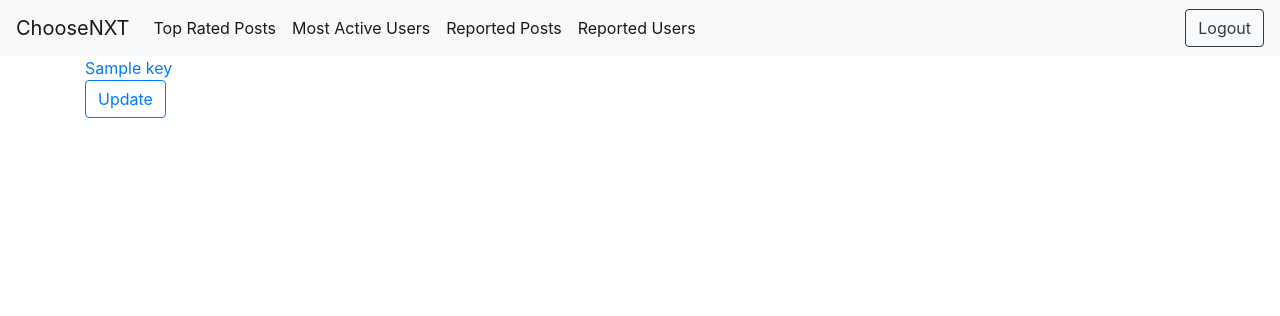
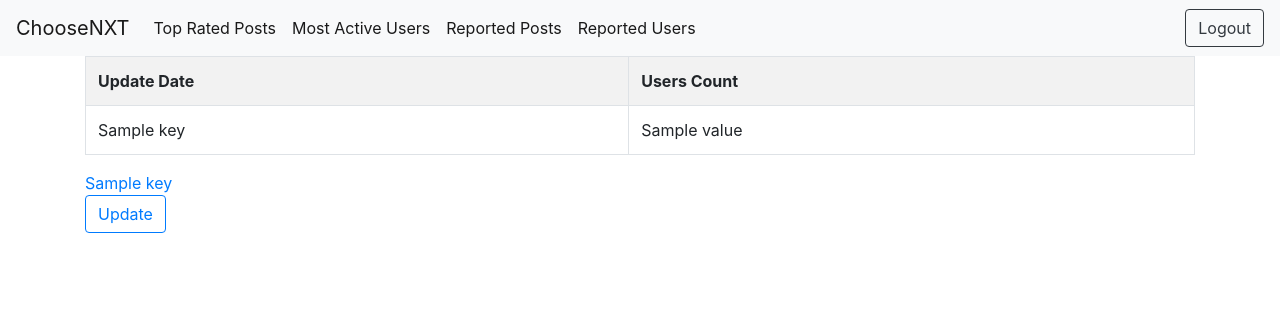
Before and after one commit to FashioNXT/woolala-analytics-app, a Flask app: template frontend/templates/admin_app/admin_page.html in a window 1280 px wide. Shown: the top 316 px of the page. Run offline with Flask 2, Linux system fonts and the light colour scheme; the template is opened without the code that fills it: most values are stand-ins (such as "Sample title", 1, 10 or a date in 2020); parts of the project's set-up code (start-up, migrations or seed data) failed here and were passed over; some libraries are stand-ins or nearby versions.

Commit message:
User Trend Table Added

```diff
--- a/frontend/templates/admin_app/admin_page.html
+++ b/frontend/templates/admin_app/admin_page.html
@@ -36,6 +36,19 @@
 
     {% set num_column = 5 %}
     <div>
+        <table class="table center table-striped table table-bordered">
+
+            <tr>
+                <th>Update Date</th>
+                <th>Users Count</th>
+            </tr>
+           {% for key, value in data["userCountTrend"].items(): %}
+            <tr>
+                <td>{{key}}</td>
+                <td>{{value}}</td>
+            </tr>
+            {% endfor %}
+        </table>
         <a href = "# {{ key }}">{{ key }}</a>
         {% for key, value in data.items() if key in display_data_attribute %}
             <h3><a name="{{ key }}">{{ key }}</a></h3>
```
Also changed, not shown: frontend/templates/index.html (added, +16 -0 lines), 1 other file.
